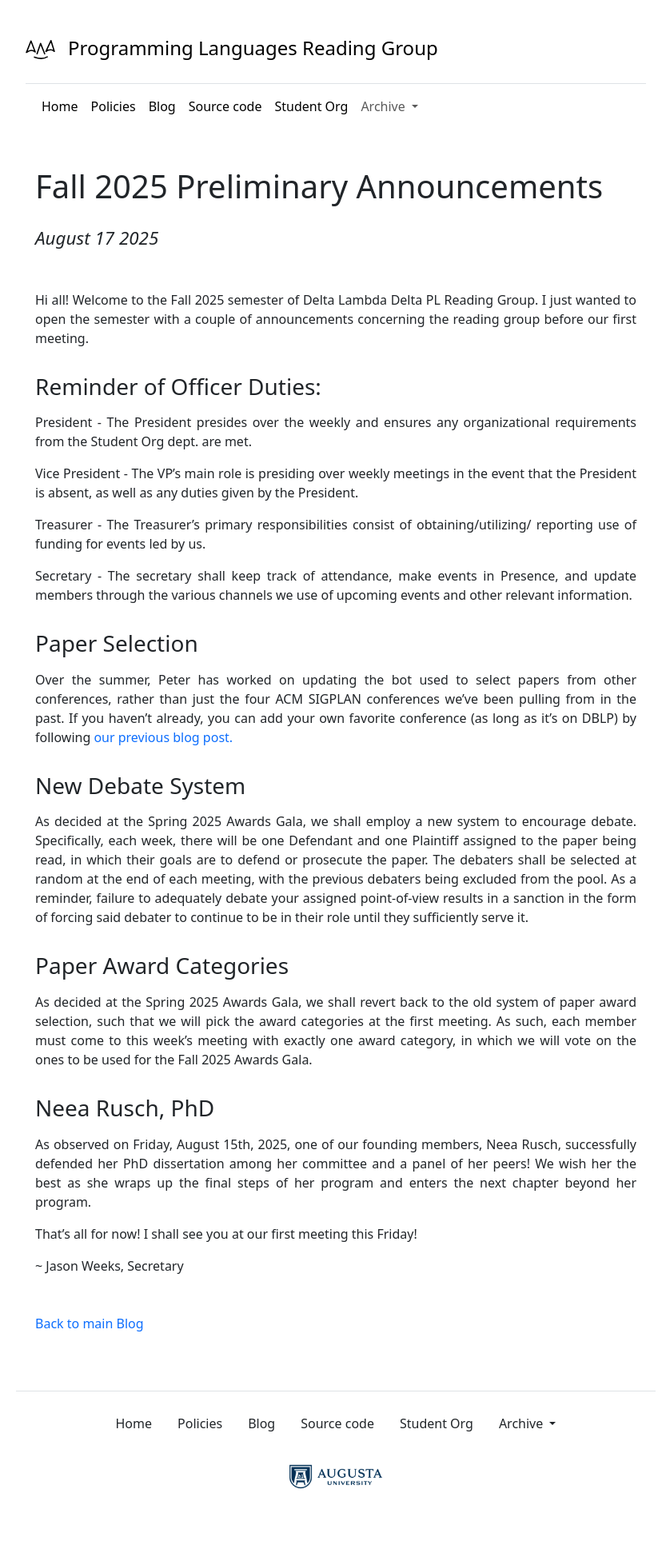
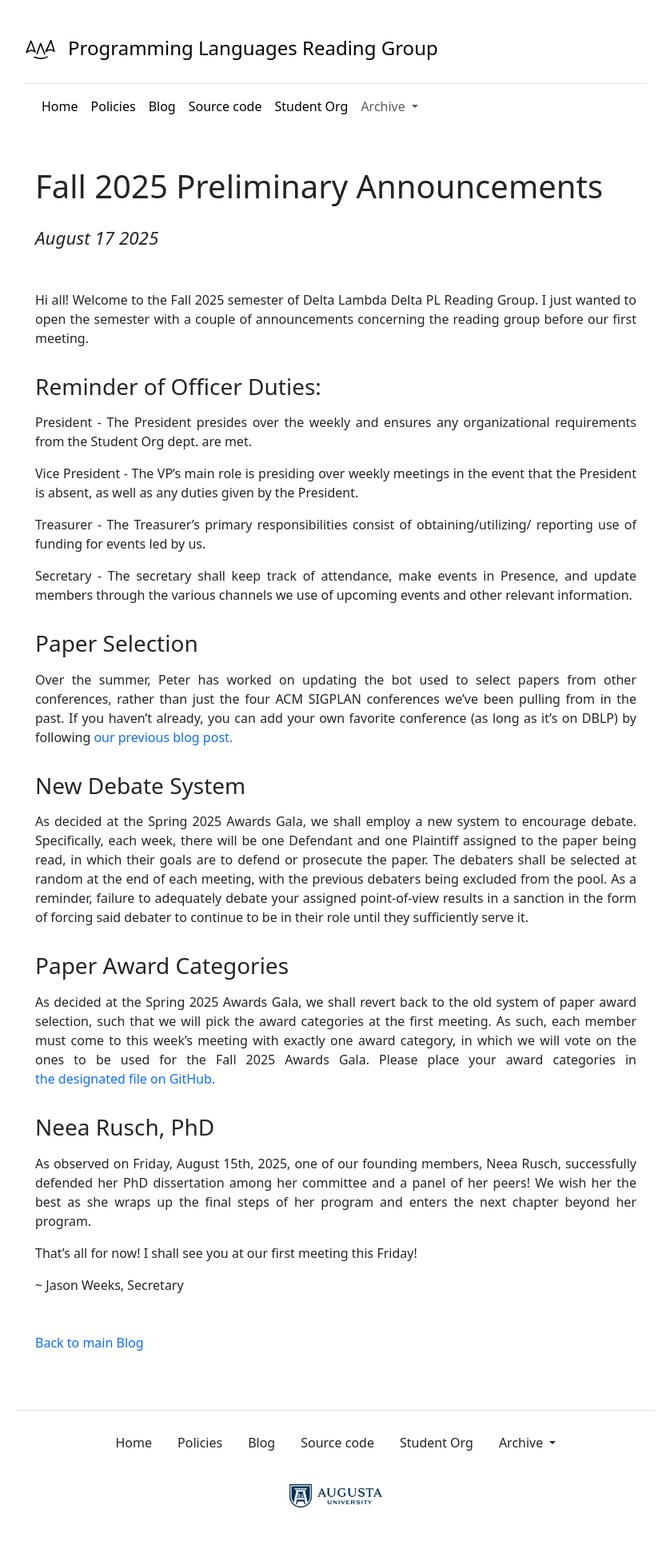
Before and after one commit to the-au-forml-lab/plgroup, a Jekyll site: the page built from docs/_posts/2025-08-17-fall-2025-preliminary-announcements.md, in a window 1280 px wide. Shown: the whole page at 80% size, without its empty margins (220-1048 px from the left). Built offline with Jekyll 4.4.1, drawn with Linux system fonts in a browser that asks for light colours; before the commit the page ends 1913 px from its top, so only the background shows below that.

Commit message:
Update 2025-08-17-fall-2025-preliminary-announcements.md

```diff
--- a/docs/_posts/2025-08-17-fall-2025-preliminary-announcements.md
+++ b/docs/_posts/2025-08-17-fall-2025-preliminary-announcements.md
@@ -47,7 +47,8 @@ to continue to be in their role until they sufficiently serve it.
 As decided at the Spring 2025 Awards Gala, we shall revert back to the old system of
 paper award selection, such that we will pick the award categories at the first meeting.
 As such, each member must come to this week's meeting with exactly one award category,
-in which we will vote on the ones to be used for the Fall 2025 Awards Gala.
+in which we will vote on the ones to be used for the Fall 2025 Awards Gala. Please place
+your award categories in [the designated file on GitHub.](https://github.com/the-au-forml-lab/plgroup/blob/main/docs/awards.md)
 
 ### Neea Rusch, PhD
 
```
